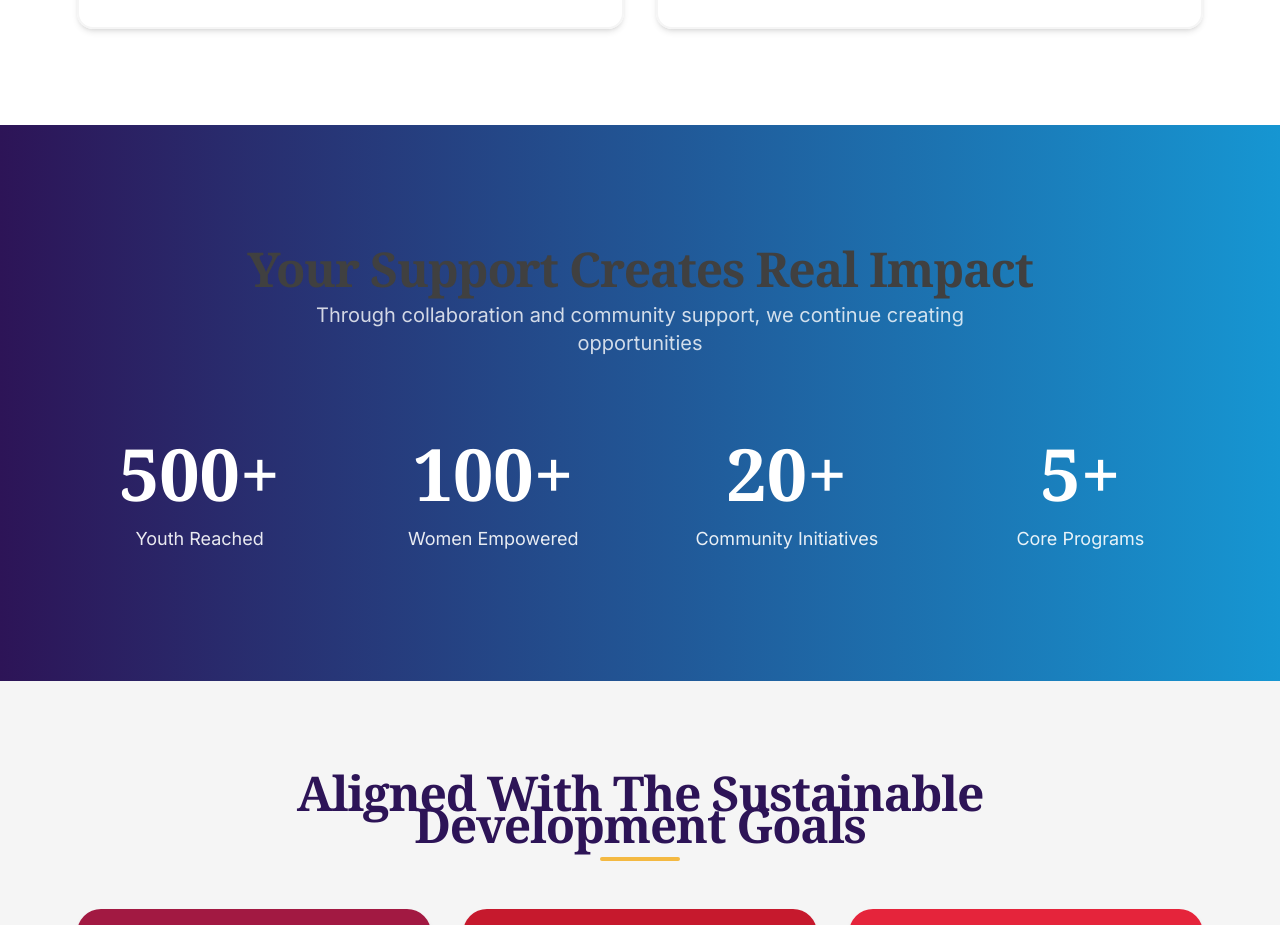
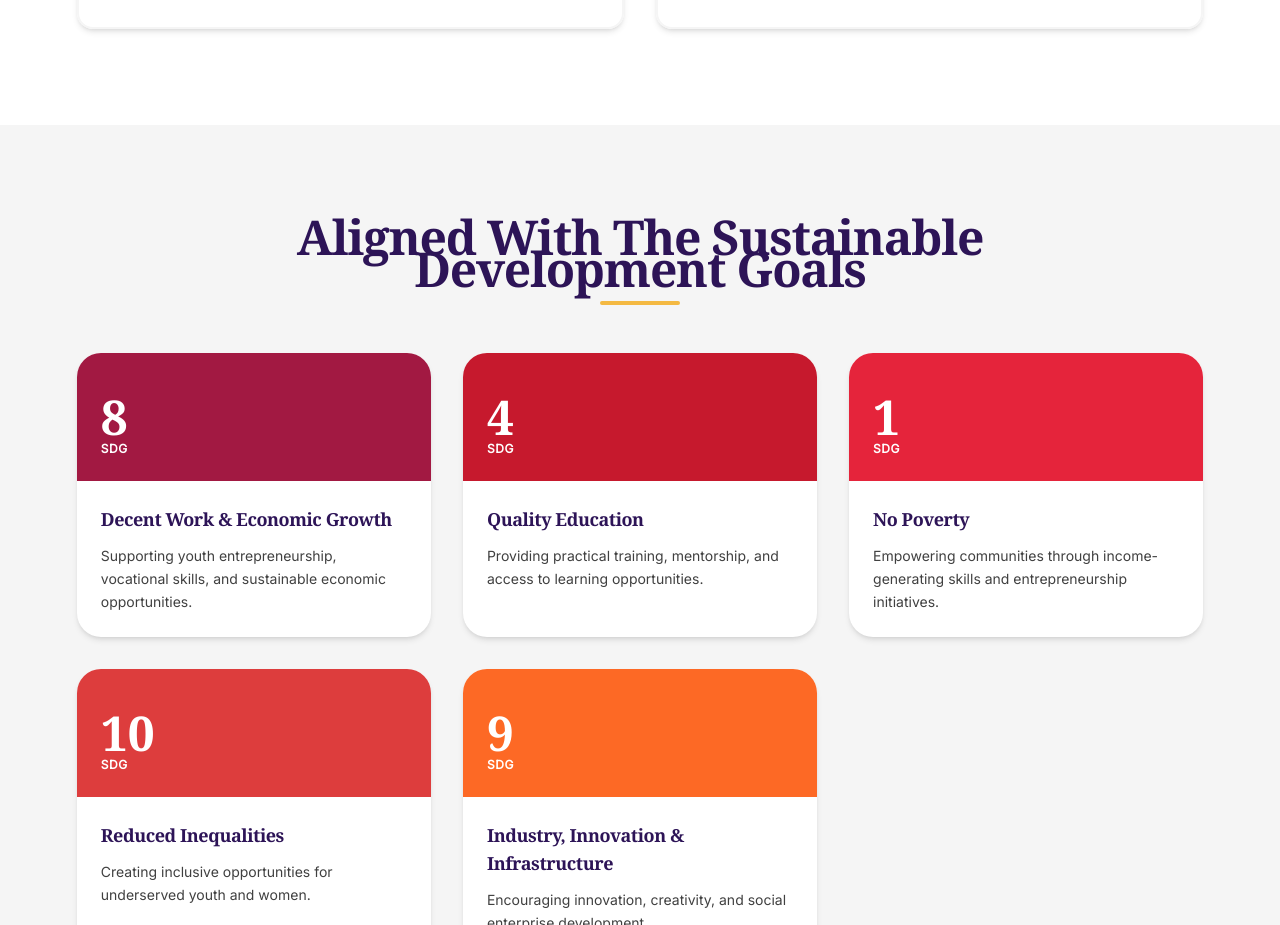
Before and after one commit to Abdillah-Ali/ubunifufoundation, a React (Vite) app: page /get-involved in a window 1280 px wide. Shown: the part 2580-3505 px from the top of the page. Built offline with nearby package versions, Linux system fonts and the light colour scheme.

Commit message:
Remove Impact Statistics section from Get Involved page

```diff
--- a/src/pages/GetInvolved.jsx
+++ b/src/pages/GetInvolved.jsx
@@ -4,7 +4,6 @@ import { Button } from "@/components/ui/button";
 import Container from "@/components/layout/Container";
 import usePageTitle from "@/hooks/usePageTitle";
 import useScrollReveal from "@/hooks/useScrollReveal";
-import AnimatedCounter from "@/components/ui/AnimatedCounter";
 
 const waysToGetInvolved = [
   {
@@ -68,13 +67,6 @@ const sdgGoals = [
     description: "Encouraging innovation, creativity, and social enterprise development.",
     color: "bg-[#fd6925]"
   }
-];
-
-const impactStats = [
-  { number: "500+", label: "Youth Reached" },
-  { number: "100+", label: "Women Empowered" },
-  { number: "20+", label: "Community Initiatives" },
-  { number: "5+", label: "Core Programs" }
 ];
 
 const GetInvolved = () => {
@@ -191,30 +183,6 @@ const GetInvolved = () => {
         </Container>
       </section>
 
-      {/* 4. COMMUNITY IMPACT */}
-      <section className="py-32 bg-gradient-to-r from-[#2D1457] to-[#1696D2] text-white relative overflow-hidden">
-        <Container className="relative z-10">
-          <div className="text-center mb-20 reveal space-y-4">
-            <h2 className="text-[40px] md:text-[48px] font-bold font-serif">
-              Your Support Creates Real Impact
-            </h2>
-            <p className="text-xl text-white/80 max-w-2xl mx-auto">
-              Through collaboration and community support, we continue creating opportunities
-            </p>
-          </div>
-
-          <div className="grid md:grid-cols-2 lg:grid-cols-4 gap-12">
-            {impactStats.map((stat, i) => (
-              <div key={i} className="text-center reveal">
-                <div className="text-6xl md:text-7xl font-bold font-serif mb-4">
-                  <AnimatedCounter value={stat.number} />
-                </div>
-                <p className="text-lg text-white/90">{stat.label}</p>
-              </div>
-            ))}
-          </div>
-        </Container>
-      </section>
 
       {/* 5. SDG ALIGNMENT */}
       <section className="py-24 bg-[#F5F5F5]">
```
